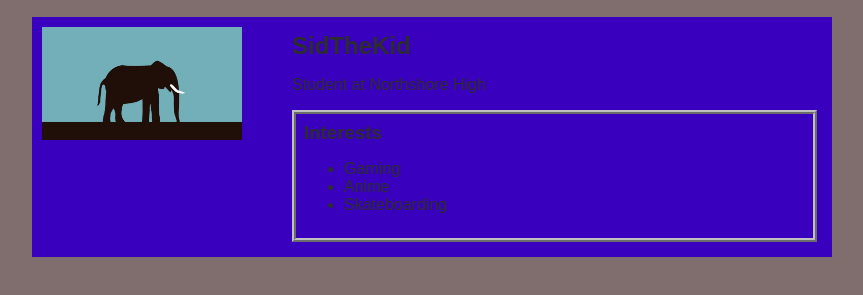
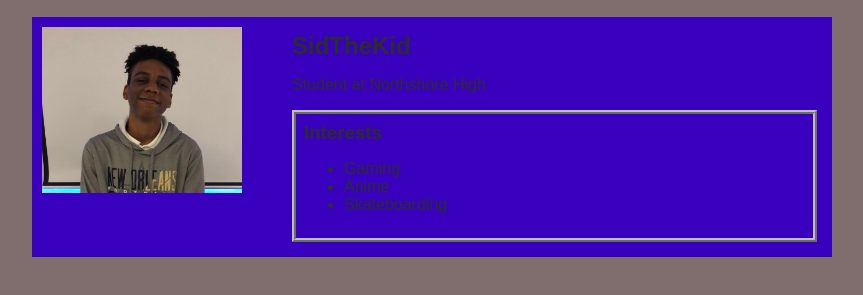
Before and after one commit to sidneymcmillan/sidneymcmillan.github.io, a plain HTML site: page index.html in a window 1280 px wide. Shown: the part 91-386 px from the top of the page, without its empty margins (208-1071 px from the left). Drawn offline with Linux system fonts and the light colour scheme.

Commit message:
profile picture

```diff
--- a/index.html
+++ b/index.html
@@ -87,7 +87,7 @@
             <main>
                 <!-- Sidebar section -->
                 <div class = 'sidebar'>
-                   <img class = "sidebar-img" src = "images/random.jpg">
+                   <img class = "sidebar-img" src = "images/458E6576-C7F2-45EA-BF97-5DC9B7D565F4.jpeg">
                 </div>
 
                 <!-- Content section -->
```
Also changed, not shown: images/458E6576-C7F2-45EA-BF97-5DC9B7D565F4.jpeg (added).
